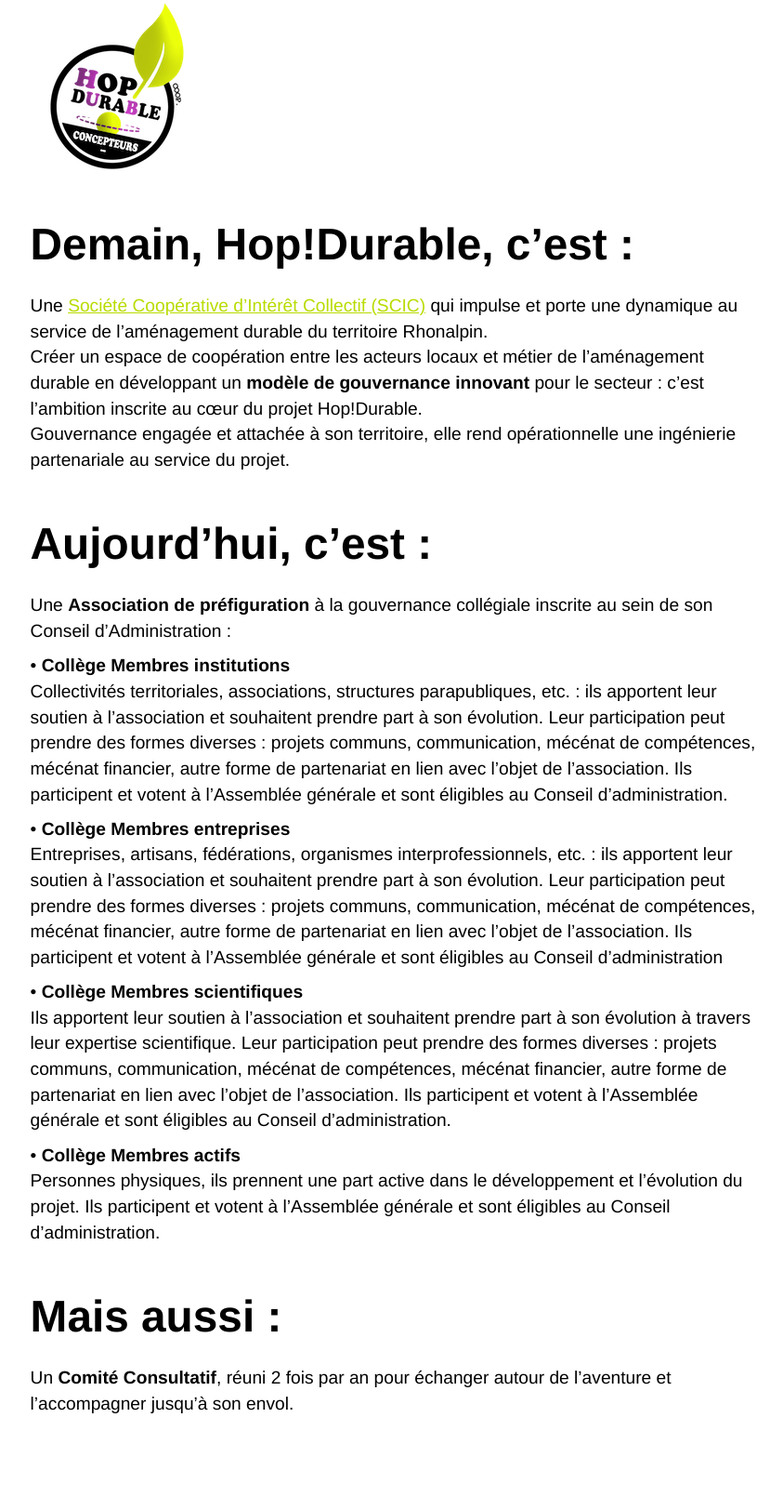
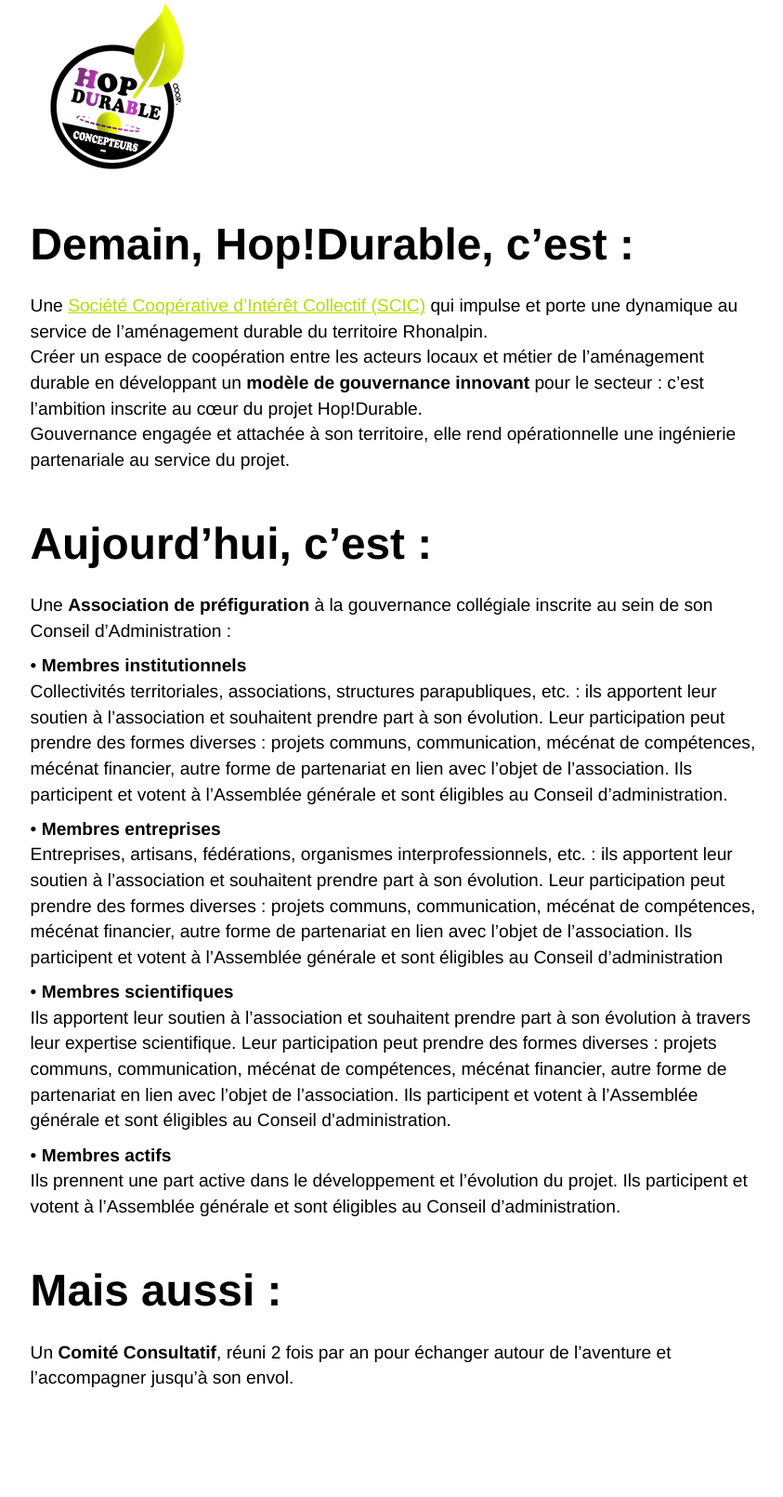
Before and after one commit to pierrenault/hopdurable.github.io, a Jekyll site: the page built from hop-durable-gouvernance.md, in a window 1280 px wide. Shown: the whole page at 93% size, without its empty margins (217-1060 px from the left). Built offline with Jekyll 4.4.1, drawn with Linux system fonts in a browser that asks for light colours; after the commit the page ends 1582 px from its top, so only the background shows below that.

Commit message:
Update hop-durable-gouvernance.md

```diff
--- a/hop-durable-gouvernance.md
+++ b/hop-durable-gouvernance.md
@@ -14,17 +14,17 @@
 ## Aujourd'hui, c'est :
 Une **Association de préfiguration** à la gouvernance collégiale inscrite au sein de son Conseil d'Administration :
 
-• **Collège Membres institutions**
+• **Membres institutionnels**
 Collectivités territoriales, associations, structures parapubliques, etc. : ils apportent leur soutien à l’association et souhaitent prendre part à son évolution. Leur participation peut prendre des formes diverses : projets communs, communication, mécénat de compétences, mécénat financier, autre forme de partenariat en lien avec l’objet de l’association. Ils participent et votent à l’Assemblée générale et sont éligibles au Conseil d’administration.
 
-• **Collège Membres entreprises**
+• **Membres entreprises**
 Entreprises, artisans, fédérations, organismes interprofessionnels, etc. : ils apportent leur soutien à l’association et souhaitent prendre part à son évolution. Leur participation peut prendre des formes diverses : projets communs, communication, mécénat de compétences, mécénat financier, autre forme de partenariat en lien avec l’objet de l’association. Ils participent et votent à l’Assemblée générale et sont éligibles au Conseil d’administration
 
-• **Collège Membres scientifiques**
+• **Membres scientifiques**
 Ils apportent leur soutien à l’association et souhaitent prendre part à son évolution à travers leur expertise scientifique. Leur participation peut prendre des formes diverses : projets communs, communication, mécénat de compétences, mécénat financier, autre forme de partenariat en lien avec l’objet de l’association. Ils participent et votent à l’Assemblée générale et sont éligibles au Conseil d’administration.
 
-• **Collège Membres actifs**
-Personnes physiques, ils prennent une part active dans le développement et l’évolution du projet. Ils participent et votent à l’Assemblée générale et sont éligibles au Conseil d’administration.
+• **Membres actifs**
+Ils prennent une part active dans le développement et l’évolution du projet. Ils participent et votent à l’Assemblée générale et sont éligibles au Conseil d’administration.
 
 ## Mais aussi :
 Un **Comité Consultatif**, réuni 2 fois par an pour échanger autour de l'aventure et l'accompagner jusqu'à son envol.
```
